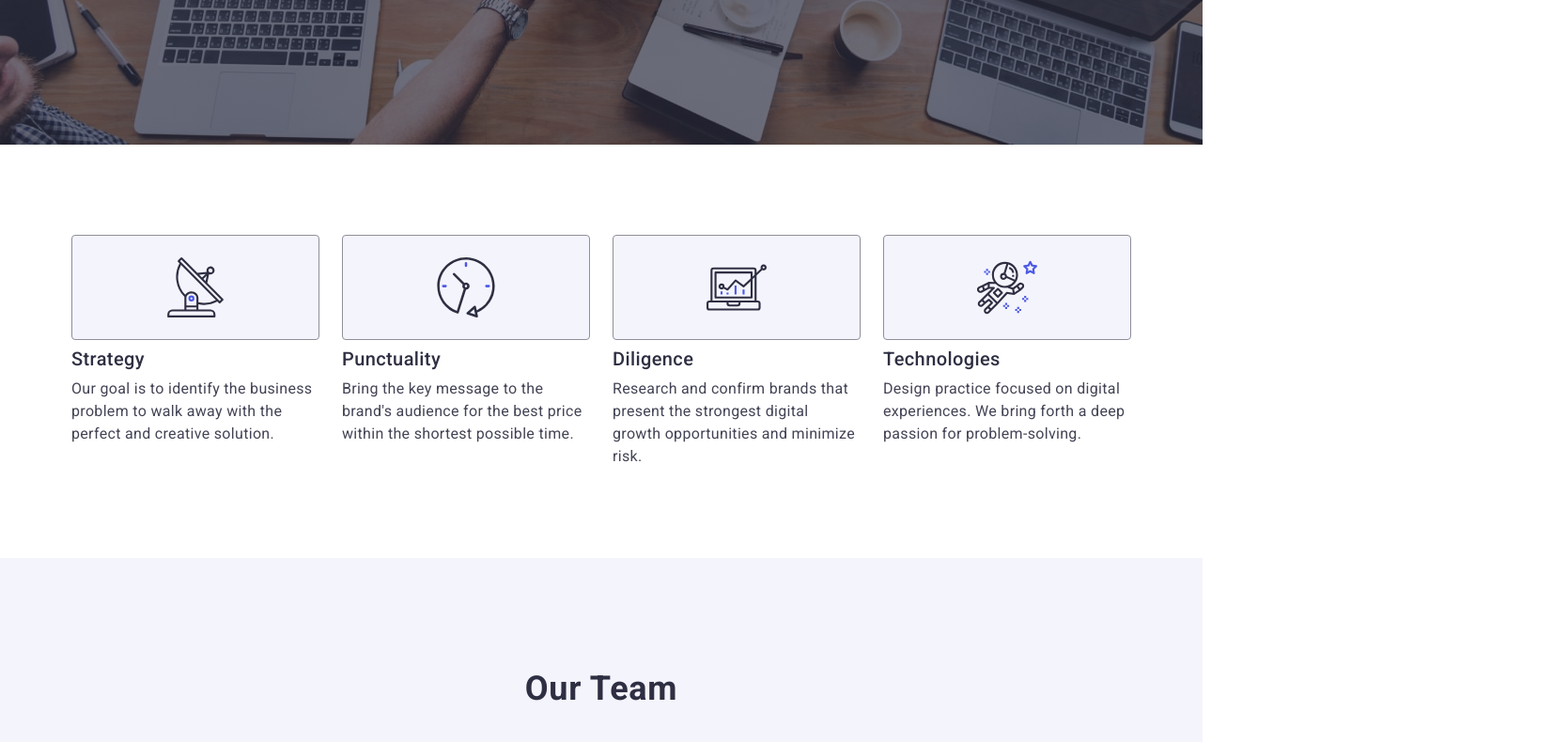
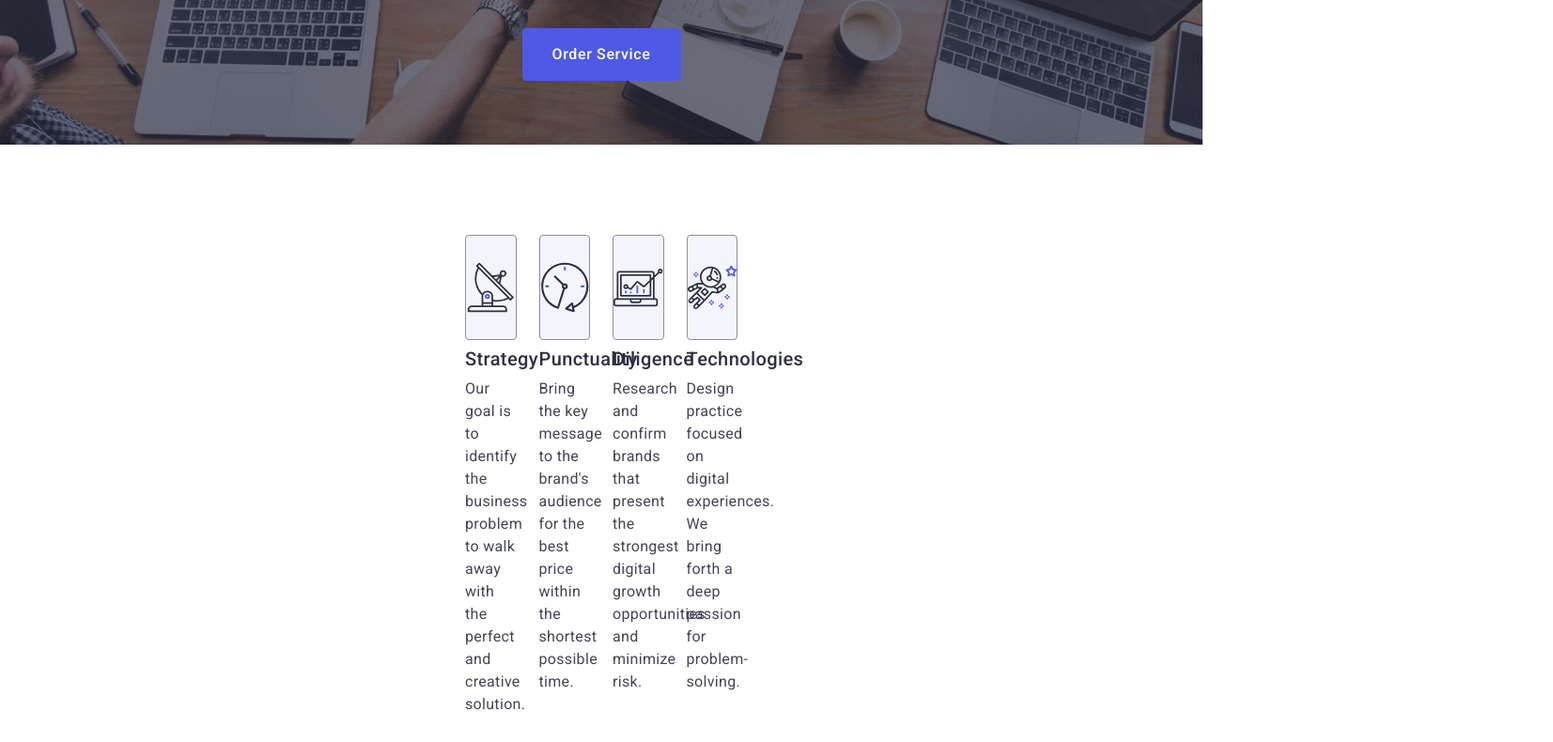
Before and after one commit to RomanMazuraka/goit-markup-hw-06, a plain HTML site: page index.html in a window 1280 px wide. Shown: the part 519-1309 px from the top of the page at 94% size, 1653 px wide, since content can reach past the window. Drawn offline with nearby package versions, Linux system fonts and the light colour scheme.

Commit message:
goit-markup-hw-06-v2

```diff
--- a/css/styles.css
+++ b/css/styles.css
@@ -54,7 +54,7 @@ section {
 }
 
 .container {
-  max-width: 320px;
+  width: 320px;
   padding-left: 16px;
   padding-right: 16px;
   margin-left: auto;
```
